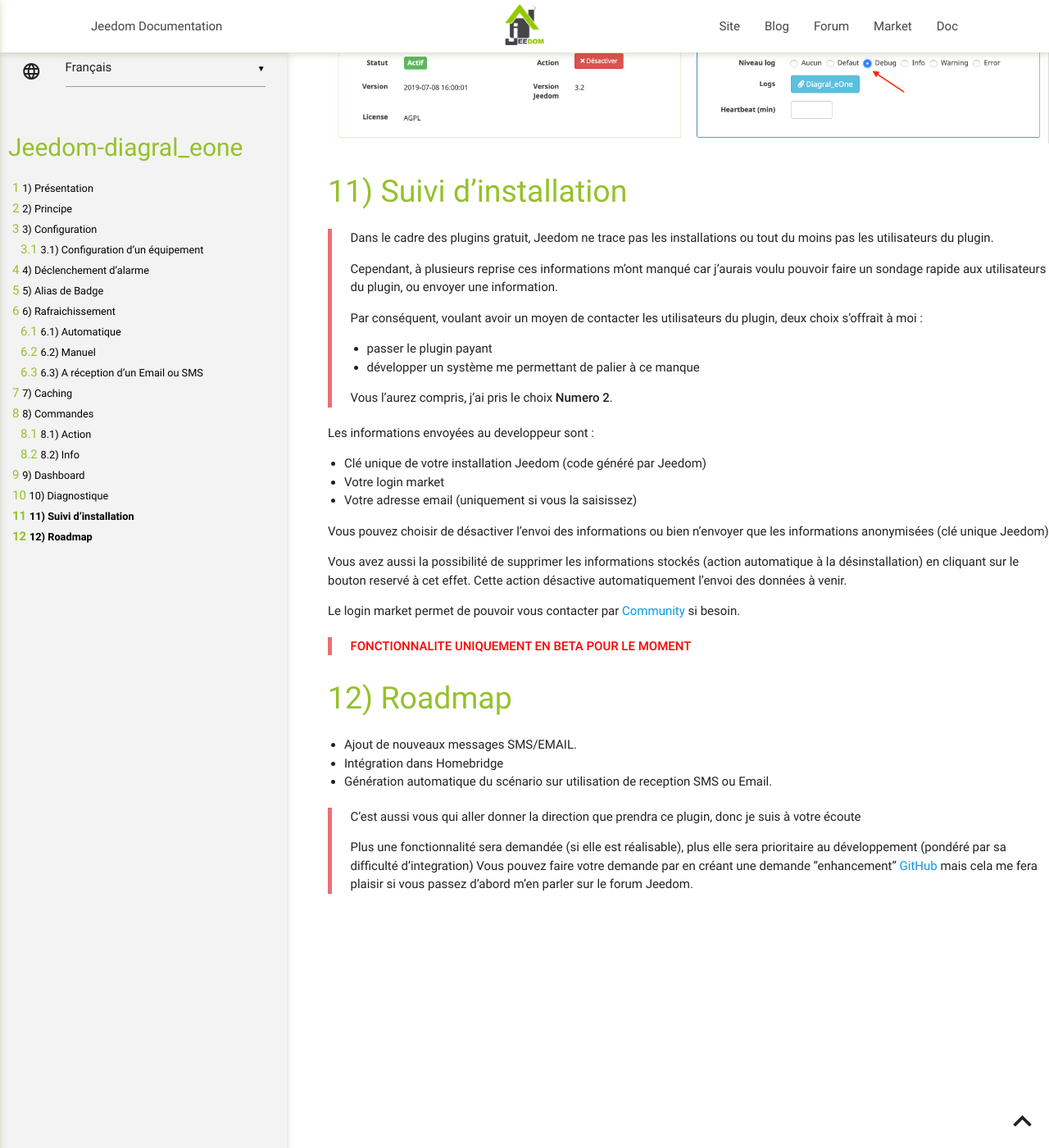
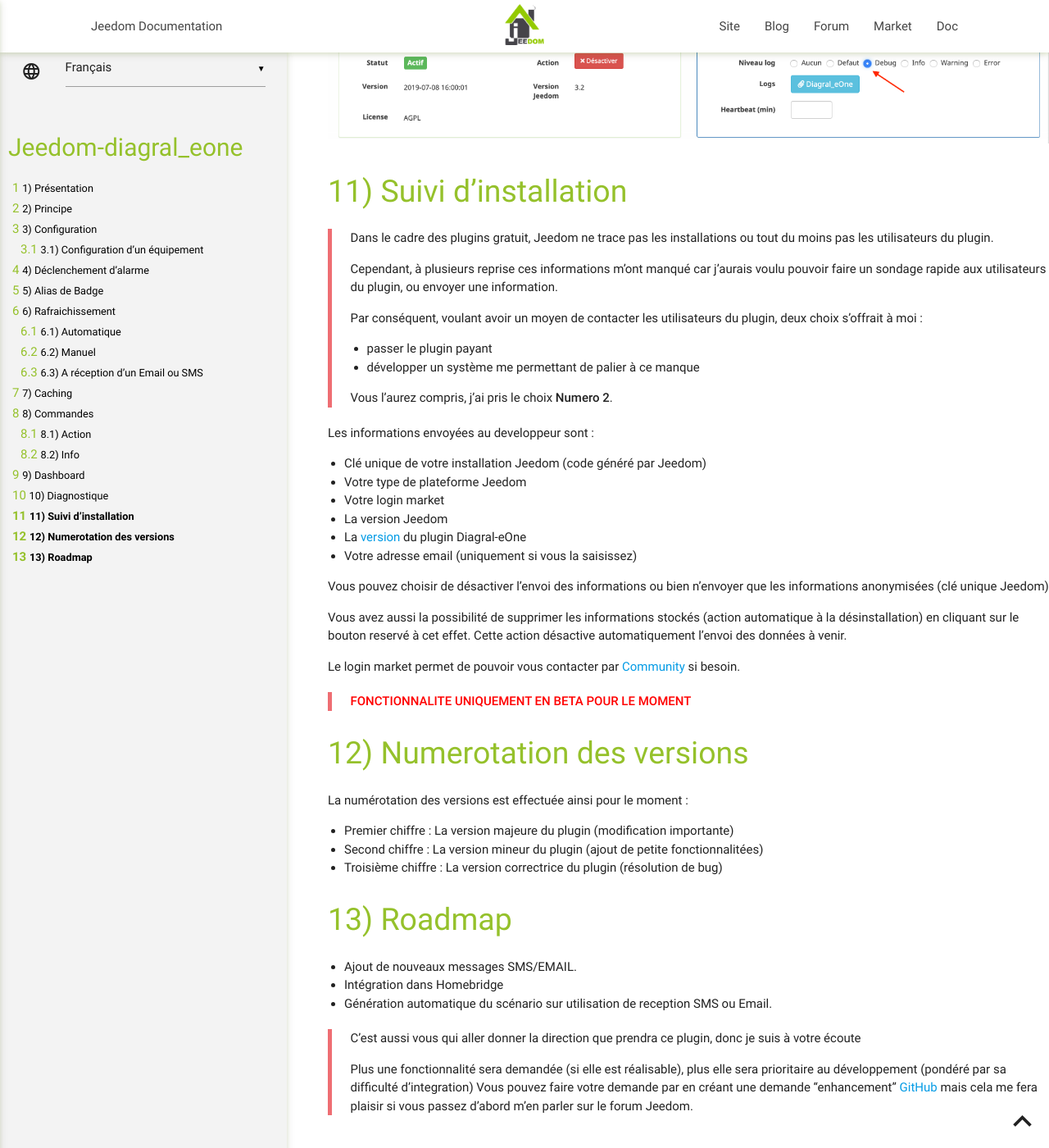
Before and after one commit to mguyard/Jeedom-Diagral_eOne, a Jekyll site: the page built from docs/fr_FR/index.md, in a window 1280 px wide and 1400 px high, scrolled down 7420 px. Shown: the whole window at 82% size. Built offline with Jekyll 4.4.1, drawn with Linux system fonts in a browser that asks for light colours; our own code applies the rules of GitHub Pages for plain Markdown files.

Commit message:
Ajout de l'envoi de la plateforme Jeedom

```diff
--- a/docs/fr_FR/index.md
+++ b/docs/fr_FR/index.md
@@ -220,7 +220,10 @@
 
 Les informations envoyées au developpeur sont :
 -   Clé unique de votre installation Jeedom (code généré par Jeedom)
+-   Votre type de plateforme Jeedom
 -   Votre login market
+-   La version Jeedom
+-   La [version](#numerotation-des-versions) du plugin Diagral-eOne
 -   Votre adresse email (uniquement si vous la saisissez)
 
 Vous pouvez choisir de désactiver l'envoi des informations ou bien n'envoyer que les informations anonymisées (clé unique Jeedom)
@@ -231,6 +234,12 @@
 
 > <span style="color:red">__FONCTIONNALITE UNIQUEMENT EN BETA POUR LE MOMENT__</span>
 
+# Numerotation des versions
+
+La numérotation des versions est effectuée ainsi pour le moment :
+- Premier chiffre : La version majeure du plugin (modification importante)
+- Second chiffre : La version mineur du plugin (ajout de petite fonctionnalitées)
+- Troisième chiffre : La version correctrice du plugin (résolution de bug)
 
 # Roadmap
 
--- a/plugin_info/info.json
+++ b/plugin_info/info.json
@@ -4,7 +4,7 @@
 	"description" : "Plugin pour gérer les alarmes Diagral eOne",
 	"licence" : "AGPL",
 	"author" : "mguyard",
-	"version" : "1.0",
+	"version" : "1.1.0",
 	"require" : "3.2",
 	"category" : "security",
 	"hasDependency" : false,
```
Also changed, not shown: docs/fr_FR/changelog.md (+6 -1 lines), 2 other files.
